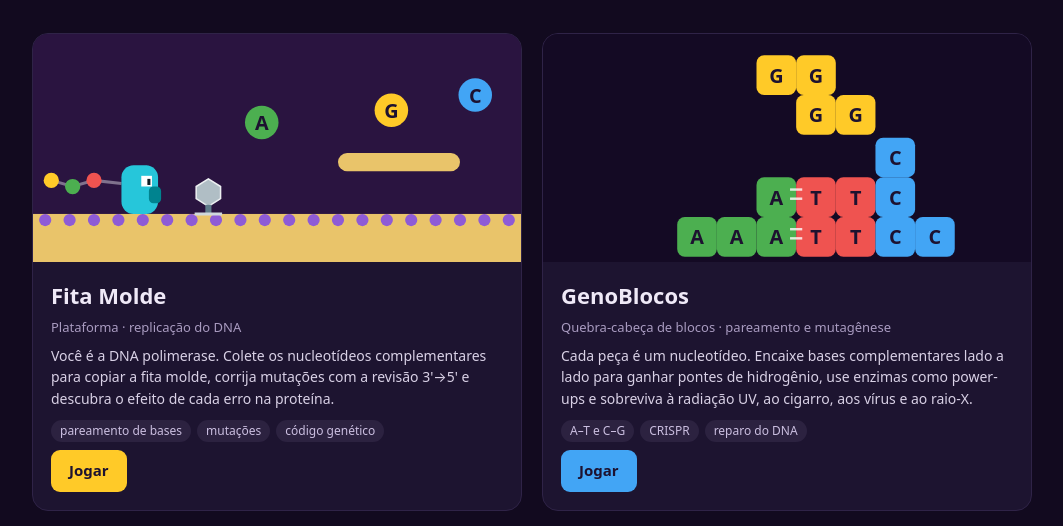
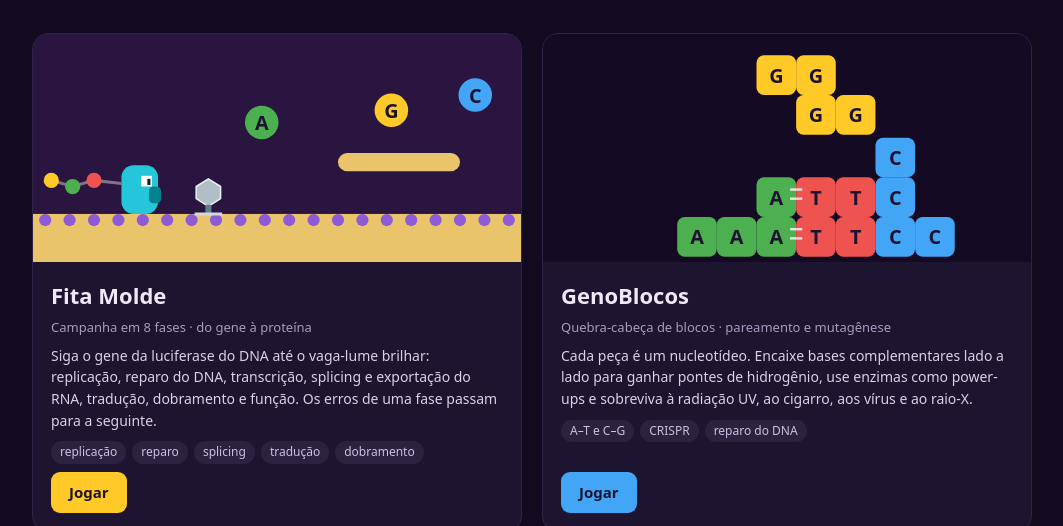
Before and after one commit to Piergiorge/PolGame, a plain HTML site: page index.html in a window 1280 px wide. Shown: the part 224-750 px from the top of the page, without its empty margins (108-1171 px from the left). Drawn offline with Linux system fonts and the light colour scheme.

Commit message:
Add files via upload

```diff
--- a/index.html
+++ b/index.html
@@ -75,9 +75,9 @@
       </svg>
       <div class="body">
         <h2>Fita Molde</h2>
-        <div class="genre">Plataforma · replicação do DNA</div>
-        <p>Você é a DNA polimerase. Colete os nucleotídeos complementares para copiar a fita molde, corrija mutações com a revisão 3'→5' e descubra o efeito de cada erro na proteína.</p>
-        <div class="tags"><span>pareamento de bases</span><span>mutações</span><span>código genético</span></div>
+        <div class="genre">Campanha em 8 fases · do gene à proteína</div>
+        <p>Siga o gene da luciferase do DNA até o vaga-lume brilhar: replicação, reparo do DNA, transcrição, splicing e exportação do RNA, tradução, dobramento e função. Os erros de uma fase passam para a seguinte.</p>
+        <div class="tags"><span>replicação</span><span>reparo</span><span>splicing</span><span>tradução</span><span>dobramento</span></div>
         <a class="play" href="fita-molde/">Jogar</a>
       </div>
     </article>
@@ -161,7 +161,7 @@
 
   <footer>
     Feito por Rafael Piergiorge · <a href="https://github.com/Piergiorge/PolGame">código no GitHub</a><br>
-    Fita Molde, GenoBlocos e GULP! têm som (tecla <b>M</b> liga e desliga). Todos funcionam no celular.
+    Todos os jogos têm som (tecla <b>M</b> liga e desliga) e funcionam no celular.
   </footer>
 </main>
 </body>
```
